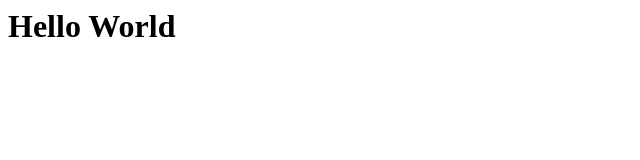
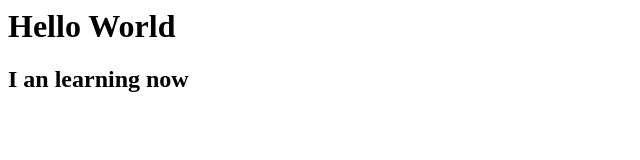
Before and after one commit to dofa4kaa/My-first-repository, a plain HTML site: page index.html in a window 1280 px wide. Shown: the whole page, without its empty margins (0-640 px from the left). Drawn offline with Linux system fonts and the light colour scheme.

Commit message:
Добавили h2

```diff
--- a/index.html
+++ b/index.html
@@ -1 +1,2 @@
 <h1>Hello World</h1>
+<h2>I an learning now</h2>
```
